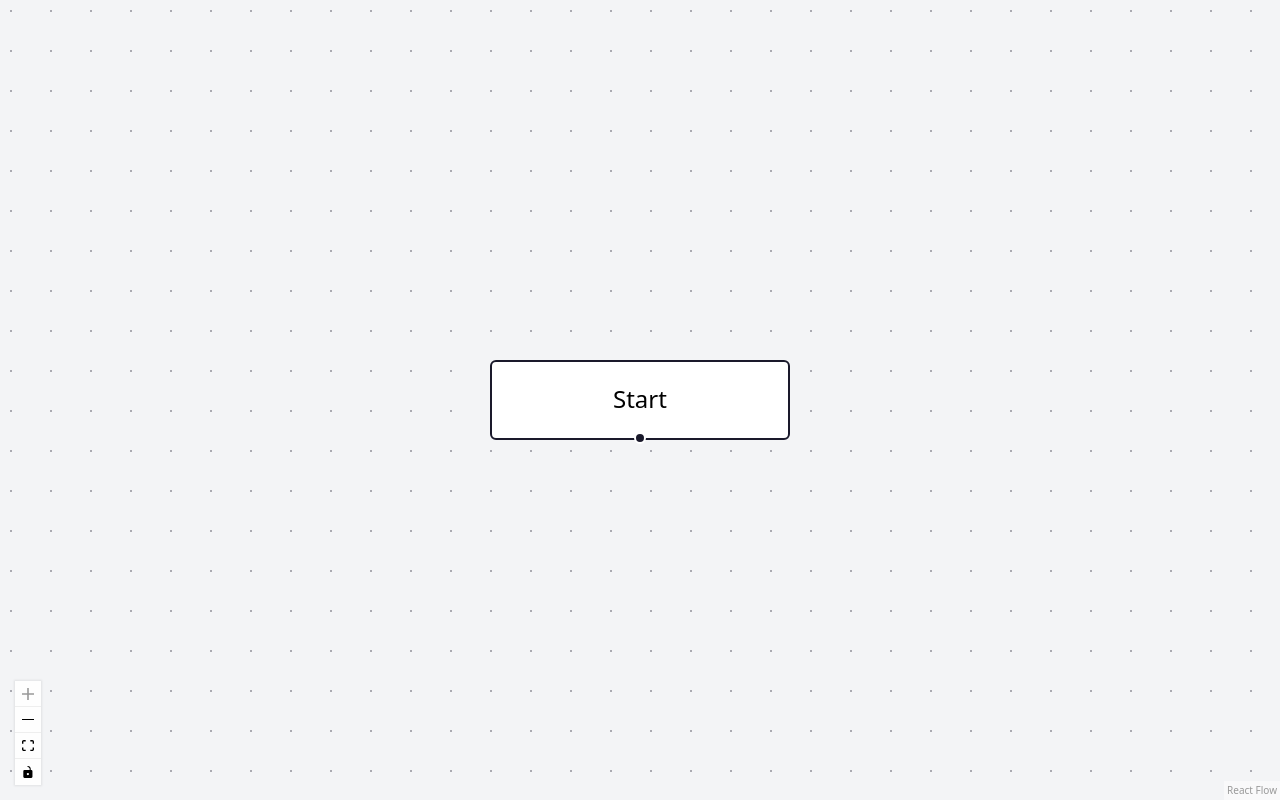
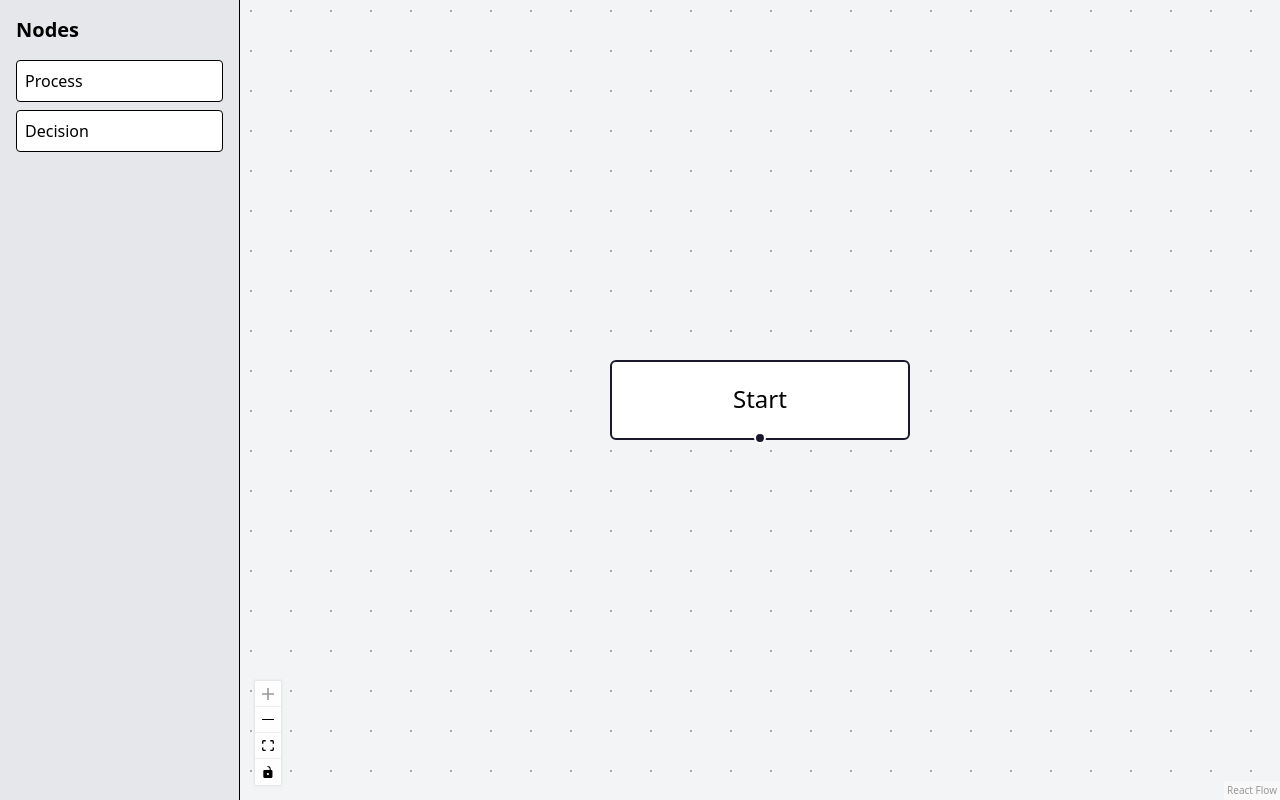
Before and after one commit to marymetilda/workflow-builder, a React app: page / in a window 1280 px wide. Built offline with nearby package versions, Linux system fonts and the light colour scheme; the HTML template or start-up script is replaced by a standard one.

Commit message:
feat: add sidebar and workflow canvas functionality

```diff
--- /dev/null
+++ b/src/components/Sidebar.tsx
@@ -0,0 +1,29 @@
+import React from "react";
+
+const nodeTypes = [
+  { type: "process", label: "Process" },
+  { type: "decision", label: "Decision" },
+];
+
+export default function Sidebar() {
+  const onDragStart = (event: React.DragEvent, nodeType: string) => {
+    event.dataTransfer.setData("application/xyflow", nodeType);
+    event.dataTransfer.effectAllowed = "move";
+  };
+
+  return (
+    <div className="w-60 h-screen bg-gray-200 p-4 border-r shadow-lg">
+      <h2 className="text-xl font-bold mb-4">Nodes</h2>
+      {nodeTypes.map((node) => (
+        <div
+          key={node.type}
+          className="p-2 mb-2 bg-white border rounded cursor-grab"
+          draggable
+          onDragStart={(event) => onDragStart(event, node.type)}
+        >
+          {node.label}
+        </div>
+      ))}
+    </div>
+  );
+}
--- a/src/components/WorkflowCanvas.tsx
+++ b/src/components/WorkflowCanvas.tsx
@@ -1,26 +1,15 @@
-import { useCallback } from "react";
-// import ReactFlow, {
-//   addEdge,
-//   Background,
-//   Controls,
-//   Connection,
-//   Edge,
-//   Node,
-//   ReactFlowProvider,
-//   useEdgesState,
-//   useNodesState,
-// } from "react-flow";
+import React, { useCallback } from "react";
 import {
-  addEdge,
-  Background,
-  Connection,
-  Controls,
-  Node,
   ReactFlow,
-  ReactFlowProvider,
   useEdgesState,
   useNodesState,
+  addEdge,
+  Connection,
+  Node,
+  Background,
+  Controls,
 } from "@xyflow/react";
+import Sidebar from "./Sidebar";
 
 const initialNodes: Node[] = [
   {
@@ -32,8 +21,7 @@ const initialNodes: Node[] = [
 ];
 
 export default function WorkflowCanvas() {
-  // eslint-disable-next-line @typescript-eslint/no-unused-vars
-  const [nodes, _, onNodesChange] = useNodesState(initialNodes);
+  const [nodes, setNodes, onNodesChange] = useNodesState(initialNodes);
   const [edges, setEdges, onEdgesChange] = useEdgesState([]);
 
   const onConnect = useCallback(
@@ -43,9 +31,41 @@ export default function WorkflowCanvas() {
     [setEdges]
   );
 
+  // Handle node drop
+  const onDrop = (event: React.DragEvent) => {
+    event.preventDefault();
+    const nodeType = event.dataTransfer.getData("application/xyflow");
+    if (!nodeType) return;
+
+    const position = { x: event.clientX - 100, y: event.clientY - 100 };
+    const newNode: Node = {
+      id: `${nodes.length + 1}`,
+      type: "default",
+      data: { label: nodeType },
+      position,
+    };
+
+    setNodes((nds: Node[]) => [...nds, newNode]);
+  };
+
+  const onDragOver = (event: React.DragEvent) => {
+    event.preventDefault();
+    event.dataTransfer.dropEffect = "move";
+  };
+
   return (
-    <div className="w-full h-screen bg-gray-100">
-      <ReactFlowProvider>
+    <div className="flex h-screen">
+      {/* Sidebar */}
+      <div className="w-60">
+        <Sidebar />
+      </div>
+
+      {/* Workflow Canvas */}
+      <div
+        className="flex-1 relative bg-gray-100"
+        onDrop={onDrop}
+        onDragOver={onDragOver}
+      >
         <ReactFlow
           nodes={nodes}
           edges={edges}
@@ -57,7 +77,7 @@ export default function WorkflowCanvas() {
           <Background />
           <Controls />
         </ReactFlow>
-      </ReactFlowProvider>
+      </div>
     </div>
   );
 }
```
